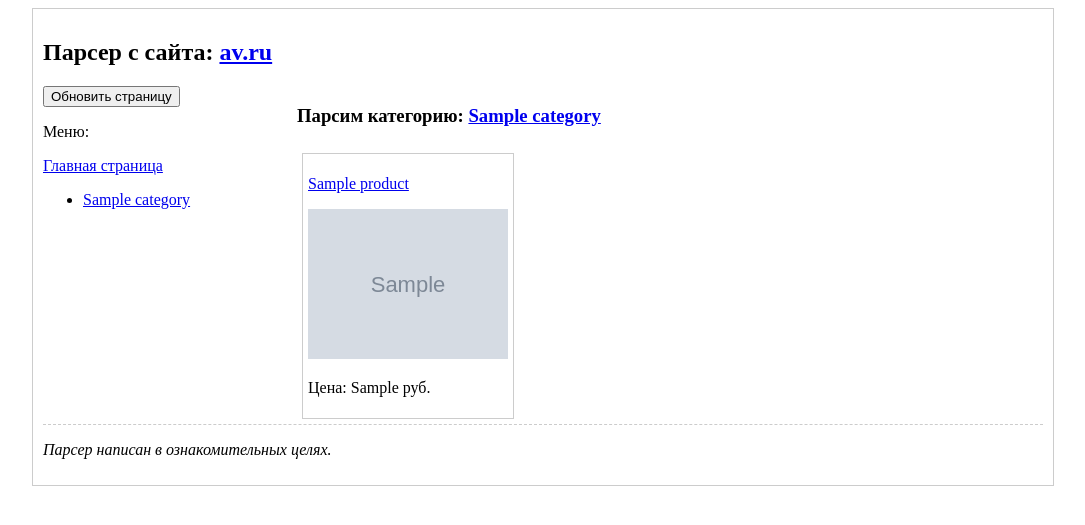
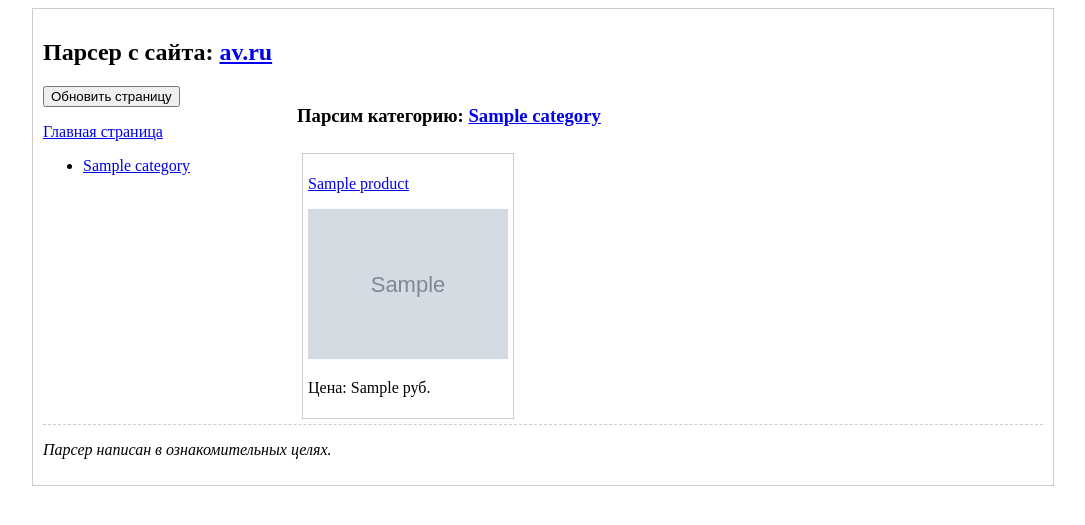
Before and after one commit to RomanKuzhekov/Parser, a PHP site: page / in a window 1280 px wide. Shown: the top 525 px of the page, without its empty margins (97-1182 px from the left). Run offline with PHP 8.4, Linux system fonts and the light colour scheme; tables that the repository leaves empty hold one stand-in row (values such as "Sample post"); grey boxes marked "Sample" are stand-in pictures.

Commit message:
Поправил стили

```diff
--- a/assets/css/styles.css
+++ b/assets/css/styles.css
@@ -22,6 +22,9 @@
     display: inline-block;
     vertical-align: top;
 }
+ul li {
+    margin: 8px 0;
+}
 .footer{
     border-top: 1px dashed #ccc;
 }
--- a/views/layouts/main.php
+++ b/views/layouts/main.php
@@ -14,7 +14,6 @@
     <div class="content">
         <div class="sidebar">
             <button onclick="javascript:window.location.reload()">Обновить страницу</button>
-            <p>Меню:</p>
             <p><a href="/">Главная страница</a></p>
             <ul>
                 <?php foreach ($categories as $item) { ?>
```
